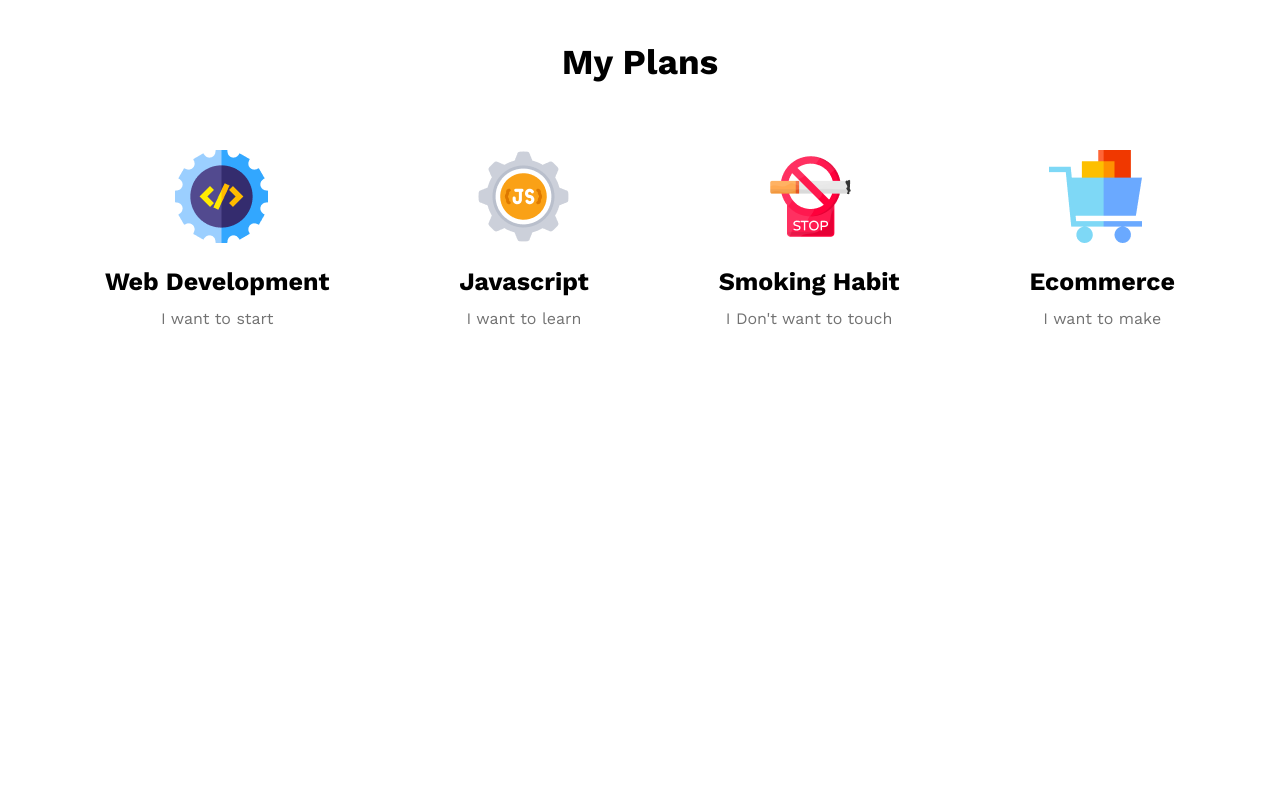
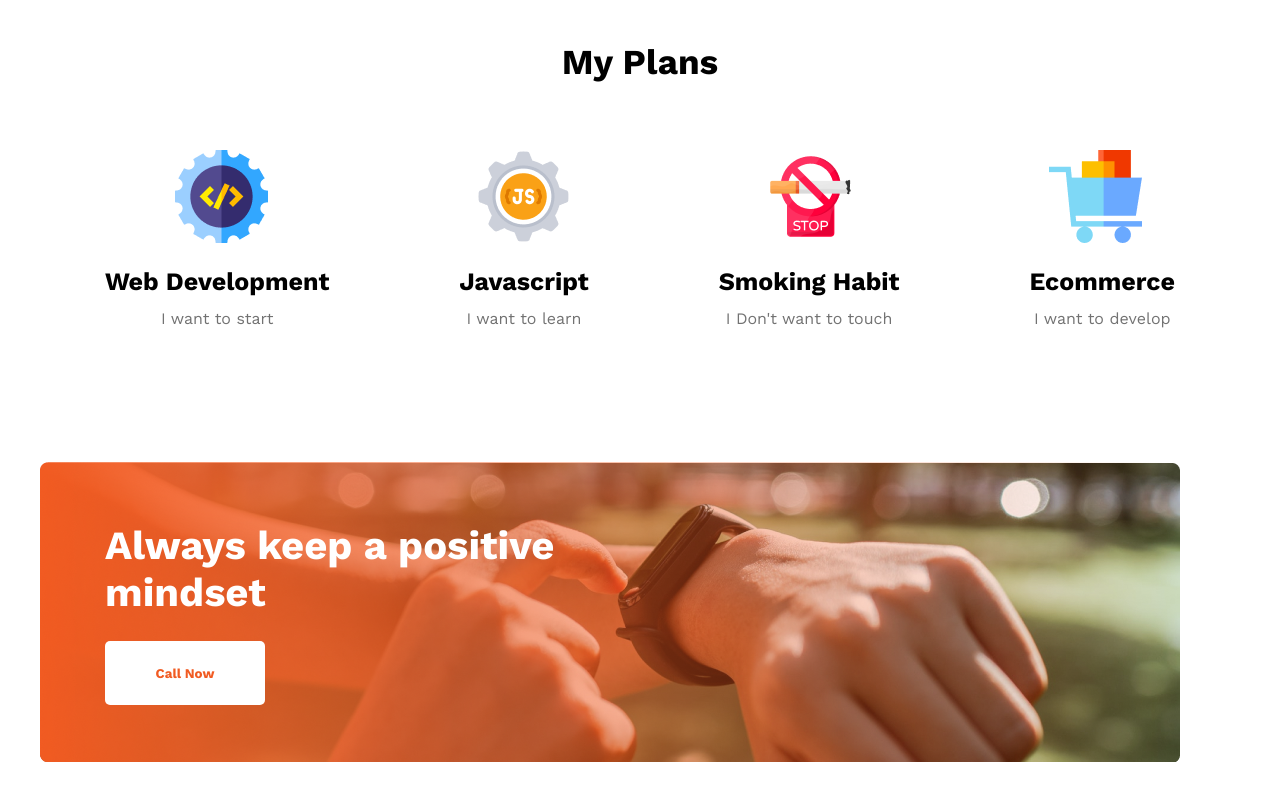
Before and after one commit to arafatdayan005/new-year-new-me, a plain HTML site: page index.html in a window 1280 px wide. Shown: the part 1769-2569 px from the top of the page. Before the commit the page ends 2231 px from the top, so only its background shows below. Drawn offline with nearby package versions, Linux system fonts and the light colour scheme.

Commit message:
Rectangle Section Added

```diff
--- a/index.html
+++ b/index.html
@@ -65,9 +65,16 @@
                 <div>
                     <img class="ecom" src="images/icons/ecom.png" alt="">
                     <h1>Ecommerce</h1>
-                    <p>I want to make</p>
+                    <p>I want to develop</p>
                 </div>
             </div>
+        </section>
+        <section class="rectangle">
+            <div class="watch">
+                <h1>Always keep a positive <br> mindset</h1>
+                <button><strong>Call Now</strong></button>
+            </div>
+
         </section>
     </main>
     <footer>
--- a/style.css
+++ b/style.css
@@ -122,3 +122,38 @@
 .ecom{
     margin-left: 20px;
 }
+/* Rectangle */
+.rectangle{
+    height: 300px;
+    width: 1200px;
+    margin: 130px auto;
+    border-radius: 8px;
+    background: url(images/watch.png);
+    background-repeat: no-repeat;
+}
+.watch{
+    background: url(images/gradient2.png);
+    background-repeat: no-repeat;
+    height: 300px;
+}
+.watch h1{
+    font-family: 'Work Sans';
+    font-style: normal;
+    font-weight: 700;
+    font-size: 40px;
+    line-height: 47px;
+    color: white;
+    margin-left: 65px;
+    padding-top: 60px;
+}
+.rectangle button{
+    background-color: #ffffff;
+    color: #F15B22;
+    border: 0;
+    margin-top: 25px;
+    margin-left: 65px;
+    font-family: 'work sans';
+    height: 64px;
+    width: 160px;
+    border-radius: 5px 5px;
+}
```
